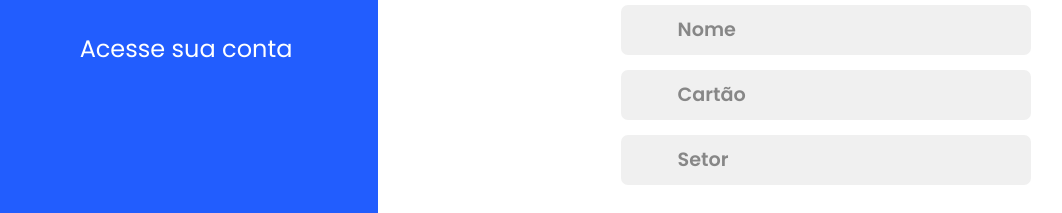
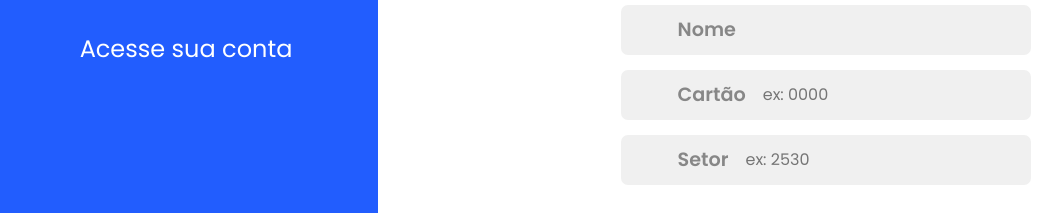
Before and after one commit to Pedrohprado/estudos_ReactJS_Form, a React (Vite) app: page / in a window 1280 px wide. Shown: the part 336-549 px from the top of the page, without its empty margins (6-1068 px from the left). Built offline with nearby package versions, Linux system fonts and the light colour scheme; some icons are missing.

Commit message:
add autentic for register

```diff
--- a/src/Components/Input/Input.jsx
+++ b/src/Components/Input/Input.jsx
@@ -1,19 +1,31 @@
 /* eslint-disable react/prop-types */
 import { InputLabel, InputMain } from './style';
 import { FaRegAddressCard, FaPerson, FaIndustry } from 'react-icons/fa6';
-const InputForm = ({ value, setValue, type, label }) => {
+const InputForm = ({ value, setValue, type, label, handleBlur }) => {
   function handleChange({ target }) {
     setValue(target.value);
   }
 
   return (
     <InputLabel>
-      {label === 'Nome' && <FaPerson size={30} />}
-      {label === 'Cartão' && <FaRegAddressCard size={30} />}
-      {label === 'Setor' && <FaIndustry size={30} />}
+      {label === 'Nome' ? (
+        <FaPerson size={30} />
+      ) : label === 'Cartão' ? (
+        <FaRegAddressCard size={30} />
+      ) : (
+        <FaIndustry size={30} />
+      )}
 
       {label}
-      <InputMain type={type} value={value} onChange={handleChange} />
+      <InputMain
+        onBlur={handleBlur}
+        type={type}
+        value={value}
+        onChange={handleChange}
+        placeholder={
+          label === 'Cartão' ? 'ex: 0000' : label === 'Setor' ? 'ex: 2530' : ''
+        }
+      />
     </InputLabel>
   );
 };
--- a/src/page/Form/index.jsx
+++ b/src/page/Form/index.jsx
@@ -14,8 +14,40 @@ const Form = () => {
   const { name, setName, card, setCard, sector, setSector } =
     React.useContext(GlobalContext);
 
+  const [error, setError] = React.useState(null);
+
+  function handleSubmit(event) {
+    event.preventDefault();
+    if (validateCard(card)) {
+      console.log('enviado');
+    } else {
+      console.log('não enviado');
+    }
+  }
+
+  function validateCard(value) {
+    console.log(value);
+
+    if (value.length === 0) {
+      setError('Preencha um valor no cartão');
+      return false;
+    } else if (!/^\d{4}$/.test(value)) {
+      setError('Utilize 4 digitos do cartão!');
+      return false;
+    } else {
+      console.log('entrou');
+
+      setError(null);
+      return true;
+    }
+  }
+
+  function handleBlur({ target }) {
+    validateCard(target.value);
+  }
+
   return (
-    <FormContainer>
+    <FormContainer onSubmit={handleSubmit}>
       <FormTitle>Crie sua conta</FormTitle>
       <FormSubTitle>Informe os dados</FormSubTitle>
       <FormContainerInputs>
@@ -28,18 +60,20 @@ const Form = () => {
         <InputForm
           value={card}
           setValue={setCard}
-          type={'text'}
+          type={'number'}
           label={'Cartão'}
+          handleBlur={handleBlur}
         />
         <InputForm
           value={sector}
           setValue={setSector}
-          type={'text'}
+          type={'number'}
           label={'Setor'}
         />
       </FormContainerInputs>
 
       <FormButton>CADASTRAR</FormButton>
+      {error}
     </FormContainer>
   );
 };
```
